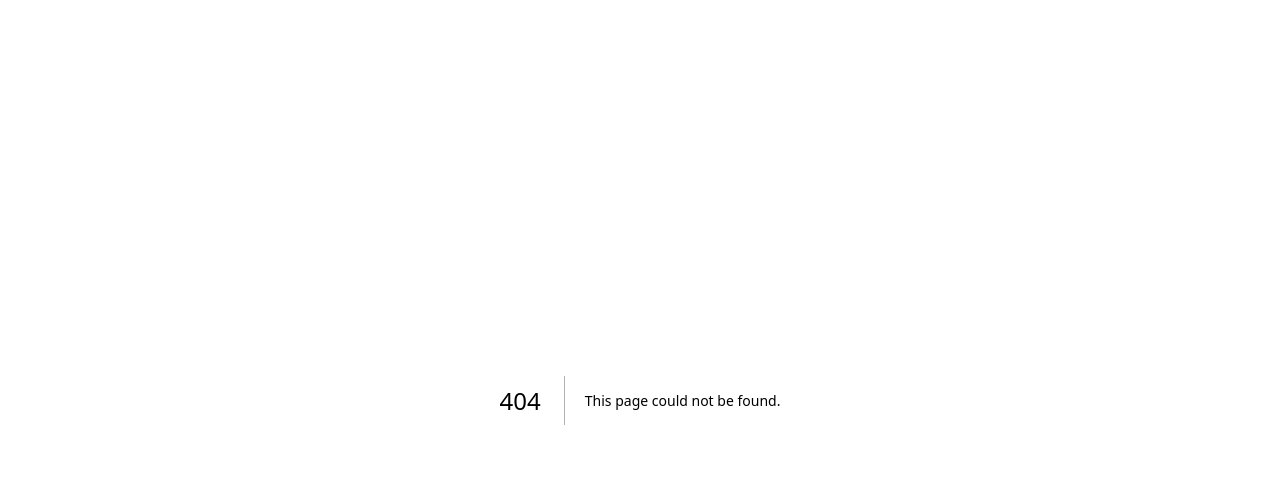
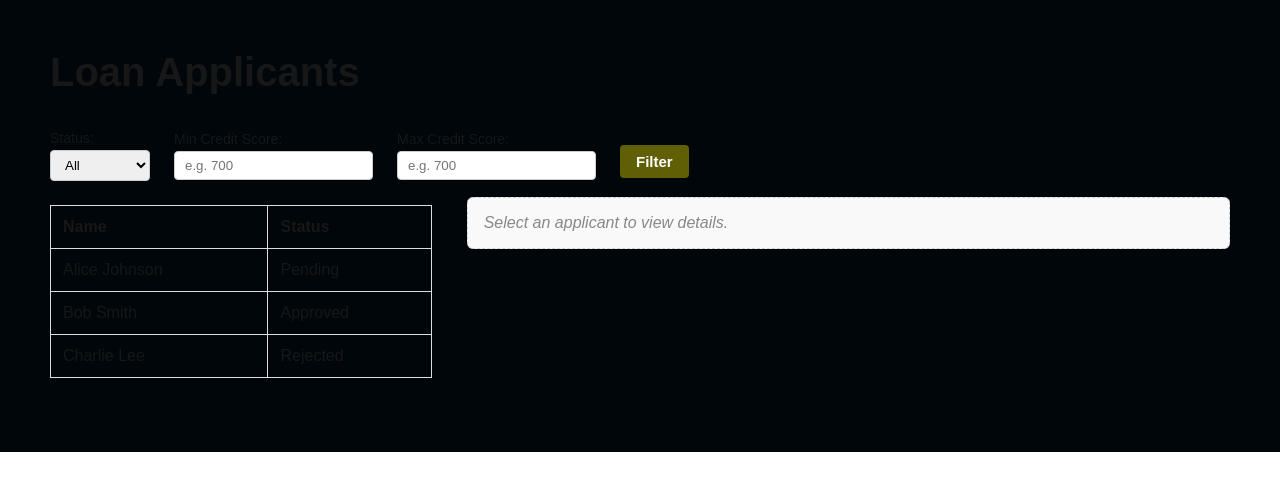
Before and after one commit to AshanManuka/fundflow-frontend, a Next.js app: page /adminDashboard/applicants in a window 1280 px wide. Before the commit this address had no page. Shown: the top 490 px of the page. Built offline with nearby package versions, Linux system fonts and the light colour scheme.

Commit message:
done UI -> view applications

```diff
--- /dev/null
+++ b/src/app/adminDashboard/applicants/applicants.module.css
@@ -0,0 +1,129 @@
+.container {
+    padding: 50px;
+    background-color: #01060a;
+  }
+
+  .title {
+    margin-bottom: 35px;
+    font-size: 40px;
+  }
+
+  .filters {
+    display: flex;
+    gap: 24px;
+    margin-bottom: 16px;
+    align-items: center;
+  }
+
+  .filters label {
+    display: flex;
+    flex-direction: column;
+    font-weight: 500;
+    font-size: 14px;
+  }
+
+  .filters input,
+  .filters select {
+    margin-top: 4px;
+    padding: 6px 10px;
+    border: 1px solid #ccc;
+    border-radius: 4px;
+  }
+
+  .table {
+    width: 100%;
+    border-collapse: collapse;
+    margin-top: 8px;
+    margin-bottom: 24px;
+  }
+
+  .table th,
+  .table td {
+    padding: 12px;
+    border: 1px solid #ddd;
+    text-align: left;
+  }
+
+  .table tr:hover {
+    background-color: #09222e;
+    cursor: pointer;
+  }
+
+  .selected {
+    background-color: #09222e;
+  }
+
+  .details {
+    border: 1px solid #ccc;
+    padding: 16px;
+    border-radius: 6px;
+    max-width: 500px;
+    color: #01060a;
+  }
+
+  .acceptBtn {
+    margin-top: 12px;
+    padding: 8px 16px;
+    background-color: #013113;
+    color: white;
+    font-size: 15px;
+    font-weight:bold;
+    border: none;
+    border-radius: 4px;
+    cursor: pointer;
+  }
+
+  .filterBtn{
+    margin-top: 12px;
+    padding: 8px 16px;
+    background-color: #615f06;
+    color: white;
+    font-size: 15px;
+    font-weight:bold;
+    border: none;
+    border-radius: 4px;
+    cursor: pointer;
+  }
+
+  .acceptBtn:hover {
+    opacity: 0.9;
+  }
+
+  .content {
+    display: flex;
+    gap: 35px;
+    margin-top: 16px;
+    align-items: flex-start;
+  }
+
+  .leftPanel {
+    flex: 1;
+    max-width: 45%;
+    overflow-x: auto;
+  }
+
+  .rightPanel {
+    flex: 2;
+    min-width: 300px;
+  }
+
+  .details {
+    border: 1px solid #ccc;
+    color: white;
+    padding: 26px;
+    border-radius: 6px;
+    background: #100118;
+  }
+
+  .detailP{
+    margin: 10px;
+  }
+
+  .detailsPlaceholder {
+    padding: 16px;
+    color: #888;
+    border: 1px dashed #ccc;
+    border-radius: 6px;
+    background: #f9f9f9;
+    font-style: italic;
+  }
--- /dev/null
+++ b/src/app/adminDashboard/applicants/page.jsx
@@ -0,0 +1,153 @@
+'use client';
+
+import { useState } from 'react';
+import styles from './applicants.module.css';
+
+const sampleApplicants = [
+  {
+    id: 1,
+    name: 'Alice Johnson',
+    email: 'alice@example.com',
+    nic: '123456789V',
+    income: 50000,
+    score: 700,
+    status: 'Pending',
+    date: '2025-05-01',
+  },
+  {
+    id: 2,
+    name: 'Bob Smith',
+    email: 'bob@example.com',
+    nic: '987654321V',
+    income: 60000,
+    score: 680,
+    status: 'Approved',
+    date: '2025-05-02',
+  },
+  {
+    id: 3,
+    name: 'Charlie Lee',
+    email: 'charlie@example.com',
+    nic: '456789123V',
+    income: 55000,
+    score: 720,
+    status: 'Rejected',
+    date: '2025-05-03',
+  },
+];
+
+export default function ApplicantsPage() {
+  const [applicants, setApplicants] = useState(sampleApplicants);
+  const [selected, setSelected] = useState(null);
+  const [statusFilter, setStatusFilter] = useState('All');
+  const [minScoreFilter, setMinScoreFilter] = useState('');
+  const [maxScoreFilter, setMaxScoreFilter] = useState('');
+
+  const filteredApplicants = applicants.filter((a) => {
+    const statusMatch = statusFilter === 'All' || a.status === statusFilter;
+    const minScoreMatch = minScoreFilter === '' || a.score >= Number(minScoreFilter);
+    const maxScoreMatch = maxScoreFilter === '' || a.score >= Number(maxScoreFilter);
+    return statusMatch && minScoreMatch && maxScoreMatch;
+  });
+
+  const handleAccept = () => {
+    if (!selected) return;
+    const updated = applicants.map((a) =>
+      a.id === selected.id ? { ...a, status: 'Approved' } : a
+    );
+    setApplicants(updated);
+    setSelected({ ...selected, status: 'Approved' });
+  };
+
+  return (
+    <div className={styles.container}>
+      <h1 className={styles.title}>Loan Applicants</h1>
+
+      <div className={styles.filters}>
+        <label>
+          Status:
+          <select value={statusFilter} onChange={(e) => setStatusFilter(e.target.value)}>
+            <option value="All">All</option>
+            <option value="Pending">Pending</option>
+            <option value="Approved">Approved</option>
+            <option value="Rejected">Rejected</option>
+          </select>
+        </label>
+
+        <label>
+          Min Credit Score:
+          <input
+            type="number"
+            placeholder="e.g. 700"
+            value={minScoreFilter}
+            onChange={(e) => setMinScoreFilter(e.target.value)}
+          />
+        </label>
+
+        <label>
+          Max Credit Score:
+          <input
+            type="number"
+            placeholder="e.g. 700"
+            value={maxScoreFilter}
+            onChange={(e) => setMaxScoreFilter(e.target.value)}
+          />
+        </label>
+
+        <button className={styles.filterBtn} onClick={handleAccept}>
+            Filter
+        </button>
+      </div>
+
+      <div className={styles.content}>
+        <div className={styles.leftPanel}>
+          <table className={styles.table}>
+            <thead>
+              <tr>
+                <th>Name</th>
+                <th>Status</th>
+              </tr>
+            </thead>
+            <tbody>
+              {filteredApplicants.map((applicant) => (
+                <tr
+                  key={applicant.id}
+                  onClick={() => setSelected(applicant)}
+                  className={selected?.id === applicant.id ? styles.selected : ''}
+                >
+                  <td>{applicant.name}</td>
+                  <td>{applicant.status}</td>
+                </tr>
+              ))}
+            </tbody>
+          </table>
+        </div>
+
+        <div className={styles.rightPanel}>
+          {selected ? (
+            <div className={styles.details}>
+              <h2>Applicant Details</h2>
+              <p className={styles.detailP}><strong>Name:</strong> {selected.name}</p>
+              <p className={styles.detailP}><strong>Email:</strong> {selected.email}</p>
+              <p className={styles.detailP}><strong>NIC:</strong> {selected.nic}</p>
+              <p className={styles.detailP}><strong>Income:</strong> Rs. {selected.income}</p>
+              <p className={styles.detailP}><strong>Credit Score:</strong> {selected.score}</p>
+              <p className={styles.detailP}><strong>Status:</strong> {selected.status}</p>
+              <p className={styles.detailP}><strong>Applied On:</strong> {selected.date}</p>
+              {selected.status === 'Pending' && (
+                <button className={styles.acceptBtn} onClick={handleAccept}>
+                  Accept Loan
+                </button>
+              )}
+            </div>
+          ) : (
+            <div className={styles.detailsPlaceholder}>
+              <p>Select an applicant to view details.</p>
+            </div>
+          )}
+        </div>
+      </div>
+    </div>
+  );
+
+}
--- a/src/app/adminDashboard/page.jsx
+++ b/src/app/adminDashboard/page.jsx
@@ -14,7 +14,7 @@ export default function AdminDashboard() {
         <button onClick={() => router.push('/adminDashboard/customerList')}>
           View All Customers
         </button>
-        <button onClick={() => router.push('/adminDashboard/loans')}>
+        <button onClick={() => router.push('/adminDashboard/applicants')}>
           View All Loan Applications
         </button>
         <button onClick={() => router.push('/adminDashboard/registerCustomer')}>
```
